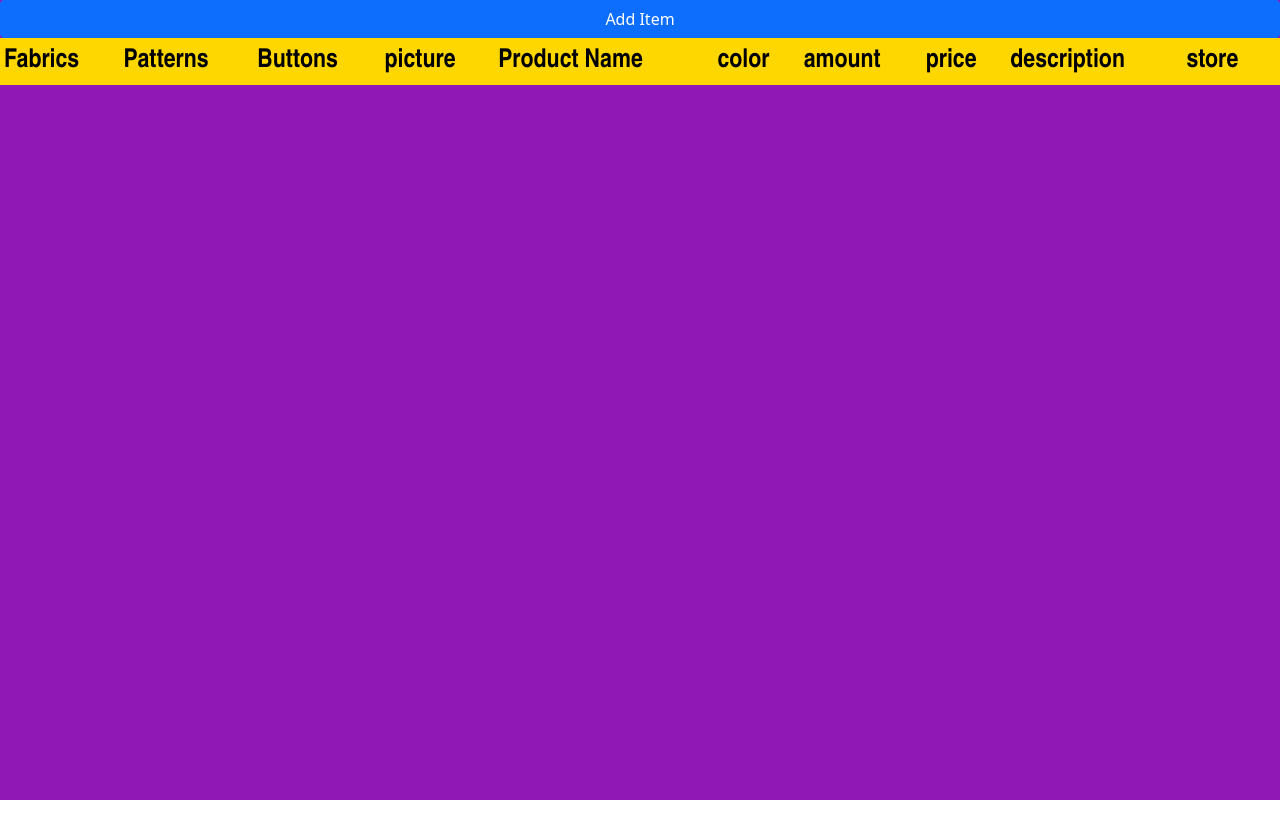
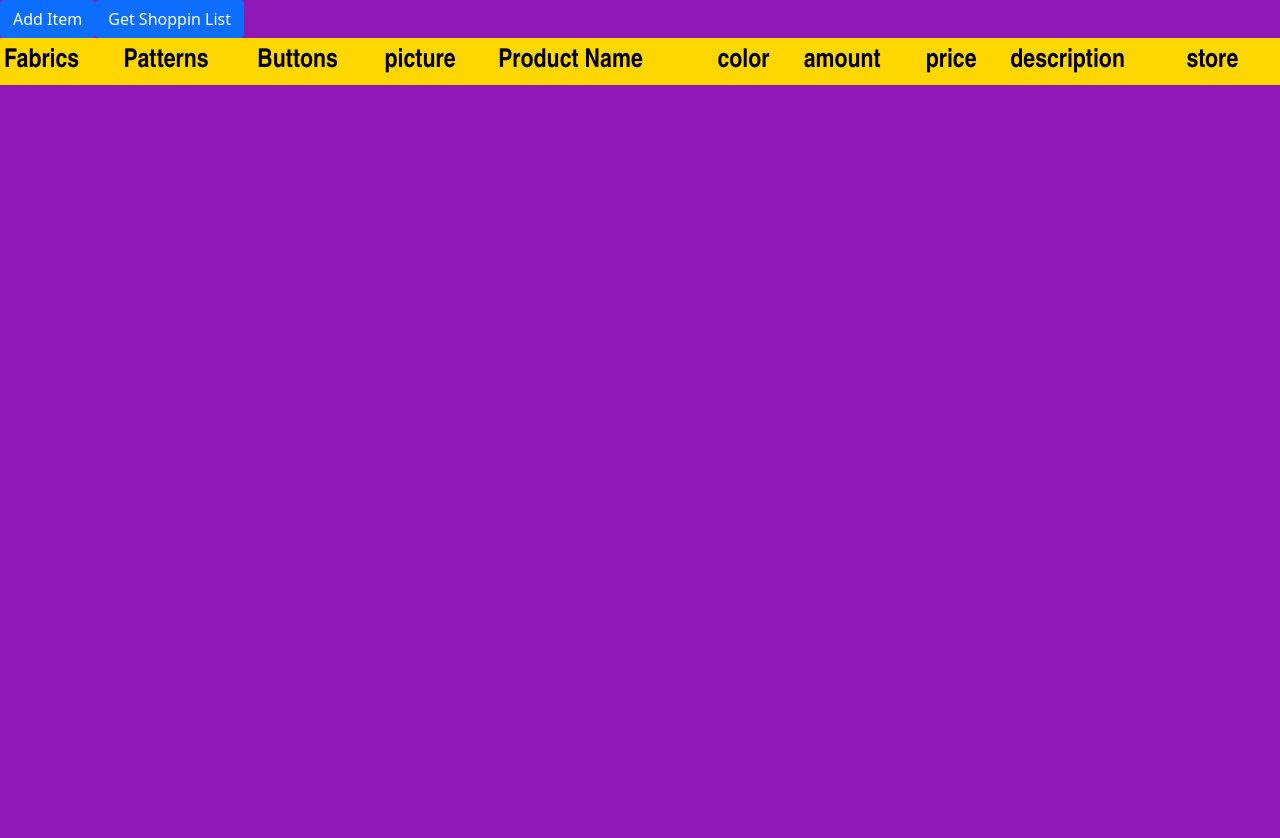
Before and after one commit to Valderhide/inventory, a React (Create React App) app: page / in a window 1280 px wide. Before the commit the page ends 800 px from the top, so only its background shows below. Built offline with nearby package versions, Linux system fonts and the light colour scheme.

Commit message:
moved Table outside of header

```diff
--- a/src/App.css
+++ b/src/App.css
@@ -9,12 +9,6 @@
 
 .App-header {
   background-color: #9018b4;
-  min-height: 100vh;
-  display: flex;
-  flex-direction: column;
-  overflow: auto;
-  font-size: calc(10px + 2vmin);
-  color: rgb(255, 255, 255);
 }
 
 .table th {
@@ -27,3 +21,12 @@ td img{
   height: 10vh;
   width: auto;
 }
+.inv-table {
+  background-color: #9018b4;
+  min-height: 100vh;
+  display: flex;
+  flex-direction: column;
+  overflow: auto;
+  font-size: calc(10px + 2vmin);
+  color: rgb(255, 255, 255);
+}
--- a/src/App.js
+++ b/src/App.js
@@ -103,8 +103,15 @@ function App() {
             </Modal.Footer>
           </Modal>
 
-          <ItemTable data={data} onRowDelete={onRowDelete} />
+          <Button variant="primary">
+Get Shoppin List
+          </Button>
+
+
         </header>
+        <table className="inv-table">
+        <ItemTable data={data} onRowDelete={onRowDelete} />
+        </table>
       </div>
     </>
   );
```
